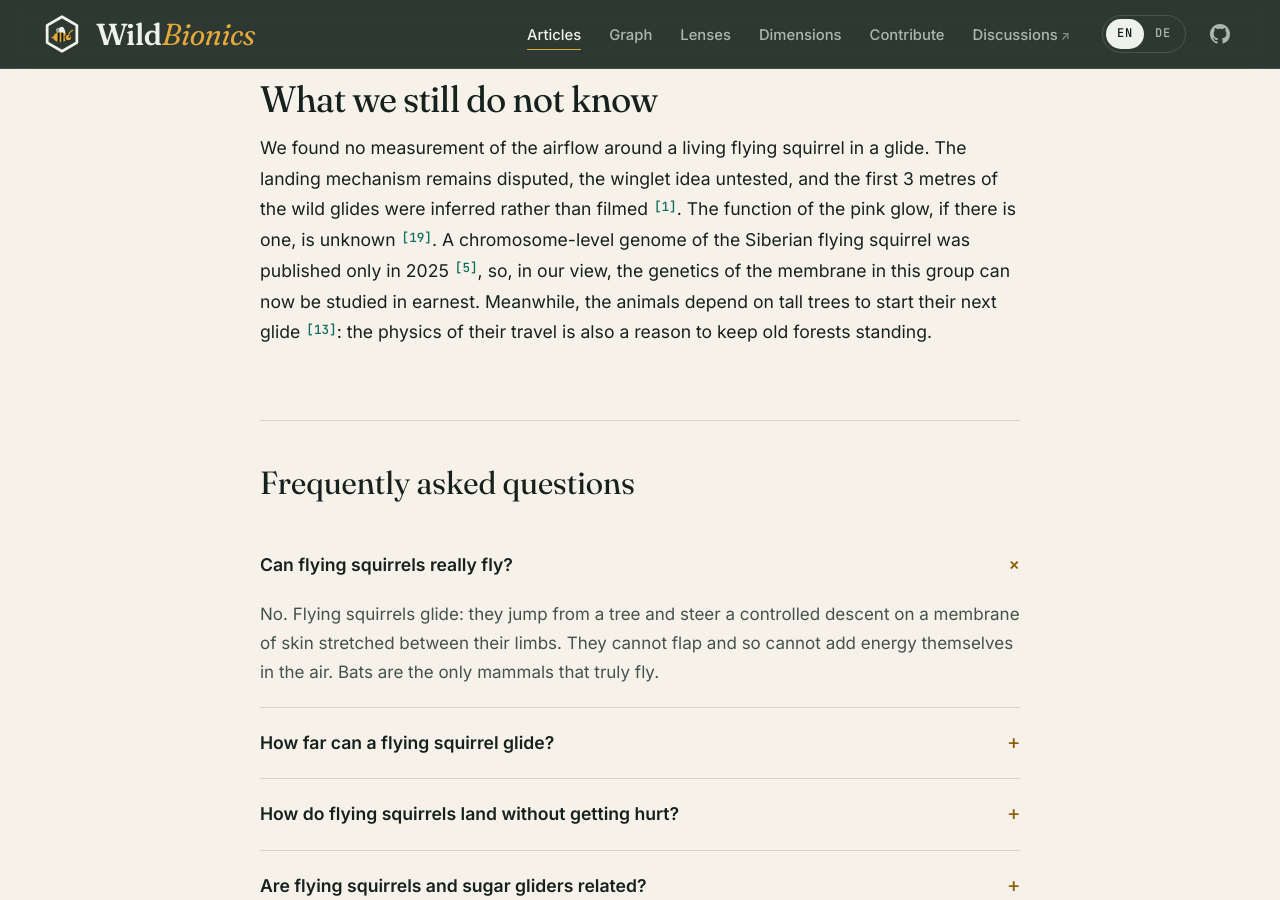
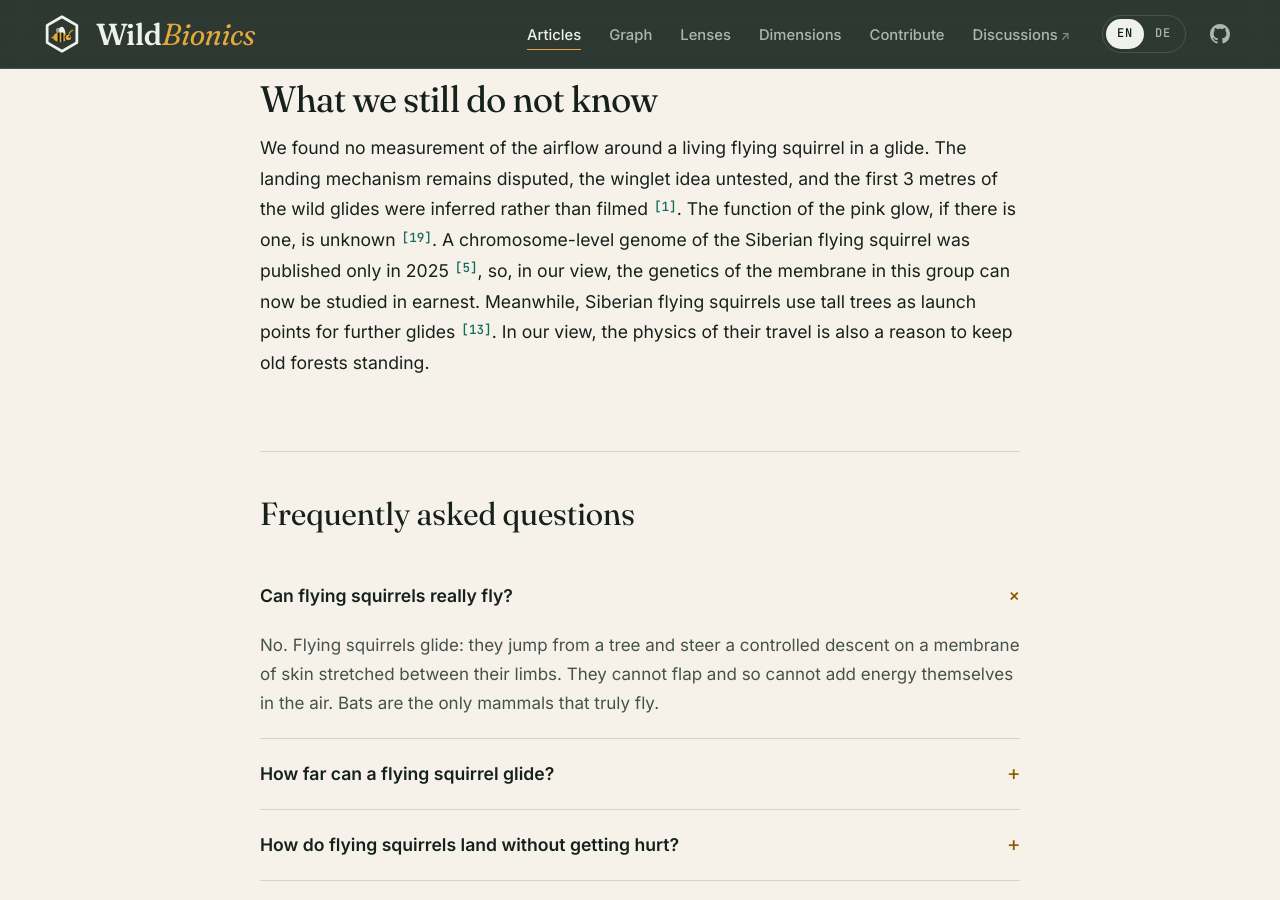
Before and after one commit to hstoecker/wildbionics, a Jekyll site: the page built from _articles/flying-squirrel.en.md, in a window 1280 px wide and 900 px high, scrolled down 5012 px. Built offline with Jekyll 4.4.1, drawn with Linux system fonts in a browser that asks for light colours; some of the changed text lies outside the part shown.

Commit message:
Review fixes: launch comparison, force ratio, scope of landing and tall-tree claims (EN + DE)
Co-Authored-By: Claude Opus 5.5 <noreply@anthropic.com>

```diff
--- a/_articles/flying-squirrel.en.md
+++ b/_articles/flying-squirrel.en.md
@@ -294,7 +294,7 @@ The 23 glides to the 18-metre tree followed a consistent pattern [1](#ref-1){:.c
 1. **Launch.** The squirrel jumps off with about 5.4 m/s (five launches filmed, 3.3–8.4 m/s). In short jumps in the laboratory, the take-off forces reached 1 to 10 body weights [6](#ref-6){:.cite}.
 2. **Dive.** For the first 3 metres, the only way to match the later trajectory in a simulation was almost no aerodynamic force: a nearly ballistic start. This stretch was not filmed. The result could mean a streamlined body or a membrane that is only partly open [1](#ref-1){:.cite}. Gravity turns height into speed.
 3. **Pull-out.** Then the force coefficients rise sharply. On entering the camera view, the path is about 45° steep, and at that angle lift, which acts at right angles to the path, points partly forward. It pushed forward about twice as hard as drag pushed back, so the animal kept accelerating horizontally. Speed peaked at about 8.5 m/s, 5 to 6 metres from the start [1](#ref-1){:.cite}.
-4. **Arrival.** During the last third, the squirrels raised the lift coefficient and lowered the drag coefficient at the same time. The path bent upward, and the animal met the trunk with its body nearly vertical [1](#ref-1){:.cite}. The full gliding posture spreads the impact over all four limbs [6](#ref-6){:.cite}.
+4. **Arrival.** During the last third, the squirrels raised the lift coefficient and lowered the drag coefficient at the same time. The path bent upward, and the animal met the trunk with its body nearly vertical [1](#ref-1){:.cite}. In short laboratory jumps, the full gliding posture spreads the impact over all four limbs [6](#ref-6){:.cite}.
 
 {% include lens-tabs.html lenses="biology,physics,math,cs,physical-ai" %}
 
@@ -465,11 +465,11 @@ Try it yourself:
 
 - Lower the arrival lift: set `END_CL = 4.0`. The drop grows to 8.2 m and the final climb shrinks to +13°.
 - Use the other value the paper gives for the dive: set `DIVE_CL = 0.05`. The result hardly changes: the drop stays at 7.3 m, because almost no force acts in either case.
-- Launch at the lowest measured speed: set `LAUNCH = 3.3`. The drop rises to 11.3 m: most of the difference from the frozen pose disappears, because the animal must first make up the missing speed by falling.
+- Launch at the lowest measured speed: set `LAUNCH = 3.3`. The drop rises to 11.3 m, and the frozen pose from the same launch loses 11.6 m: most of the difference disappears, because the animal must first make up the missing speed by falling.
 
 {% include code-variant.html file="squirrel_glide.py" id="end" replace="END_CL = 5.6" with="END_CL = 4.0" expect="8.2 +13" %}
 {% include code-variant.html file="squirrel_glide.py" id="dive" replace="DIVE_CL = 0.01" with="DIVE_CL = 0.05" expect="7.3" %}
-{% include code-variant.html file="squirrel_glide.py" id="launch" replace="LAUNCH = 5.37" with="LAUNCH = 3.3" expect="11.3" %}
+{% include code-variant.html file="squirrel_glide.py" id="launch" replace="LAUNCH = 5.37" with="LAUNCH = 3.3" expect="11.3 11.6" %}
 
 {% include lens-end.html %}
 
@@ -477,7 +477,7 @@ Try it yourself:
 
 ## Physical AI lens: robots with skin wings
 
-Physical AI means embodied artificial intelligence: machines that sense and act in the physical world. Flying squirrels are attractive models for it, because one body can climb, jump and glide. A clear limit first: **the two machines below that come closest to the animal are clever mechanics with classical control, not learning systems.**
+Physical AI means embodied artificial intelligence: machines that sense and act in the physical world. Flying squirrels are attractive models for it, because one body can climb, jump and glide. A clear limit first: **the two machines below that come closest to the animal use closed-loop attitude control and are not described as learning systems.**
 
 **A drone that changes its whole body.** Liming Zheng, Alexander van Zuijlen and Salua Hamaza built the SquirrelDrone, a 0.689 kg aircraft with a span of 0.7 m and a soft membrane moved by four limbs and a tail. In a wind tunnel, ribs that were free to deflect under the air increased camber and raised the lift coefficient by more than 0.1 at angles of attack below 24°, compared with fixed ribs. Limbs and tail handled roll and pitch without conventional ailerons or elevators, while yaw came from differential thrust of two propellers. Outdoors, on a windy day with gusts of up to 10 m/s in the weather records, a human pilot flew it by remote control, assisted by onboard attitude stabilisation. Three things to keep in mind: this machine has **propellers**, so it does not glide like an animal; a person steered it; and its stabiliser is a classical cascaded PID controller. The authors name coupling between roll and pitch as a limit and plan other control methods [26](#ref-26){:.cite}.
 
@@ -489,4 +489,4 @@ Physical AI means embodied artificial intelligence: machines that sense and act
 
 ## What we still do not know
 
-We found no measurement of the airflow around a living flying squirrel in a glide. The landing mechanism remains disputed, the winglet idea untested, and the first 3 metres of the wild glides were inferred rather than filmed [1](#ref-1){:.cite}. The function of the pink glow, if there is one, is unknown [19](#ref-19){:.cite}. A chromosome-level genome of the Siberian flying squirrel was published only in 2025 [5](#ref-5){:.cite}, so, in our view, the genetics of the membrane in this group can now be studied in earnest. Meanwhile, the animals depend on tall trees to start their next glide [13](#ref-13){:.cite}: the physics of their travel is also a reason to keep old forests standing.
+We found no measurement of the airflow around a living flying squirrel in a glide. The landing mechanism remains disputed, the winglet idea untested, and the first 3 metres of the wild glides were inferred rather than filmed [1](#ref-1){:.cite}. The function of the pink glow, if there is one, is unknown [19](#ref-19){:.cite}. A chromosome-level genome of the Siberian flying squirrel was published only in 2025 [5](#ref-5){:.cite}, so, in our view, the genetics of the membrane in this group can now be studied in earnest. Meanwhile, Siberian flying squirrels use tall trees as launch points for further glides [13](#ref-13){:.cite}. In our view, the physics of their travel is also a reason to keep old forests standing.
```
Also changed, not shown: other parts of _articles/flying-squirrel.en.md (+1 -1 lines), _articles/flying-squirrel.de.md (+6 -6 lines).
